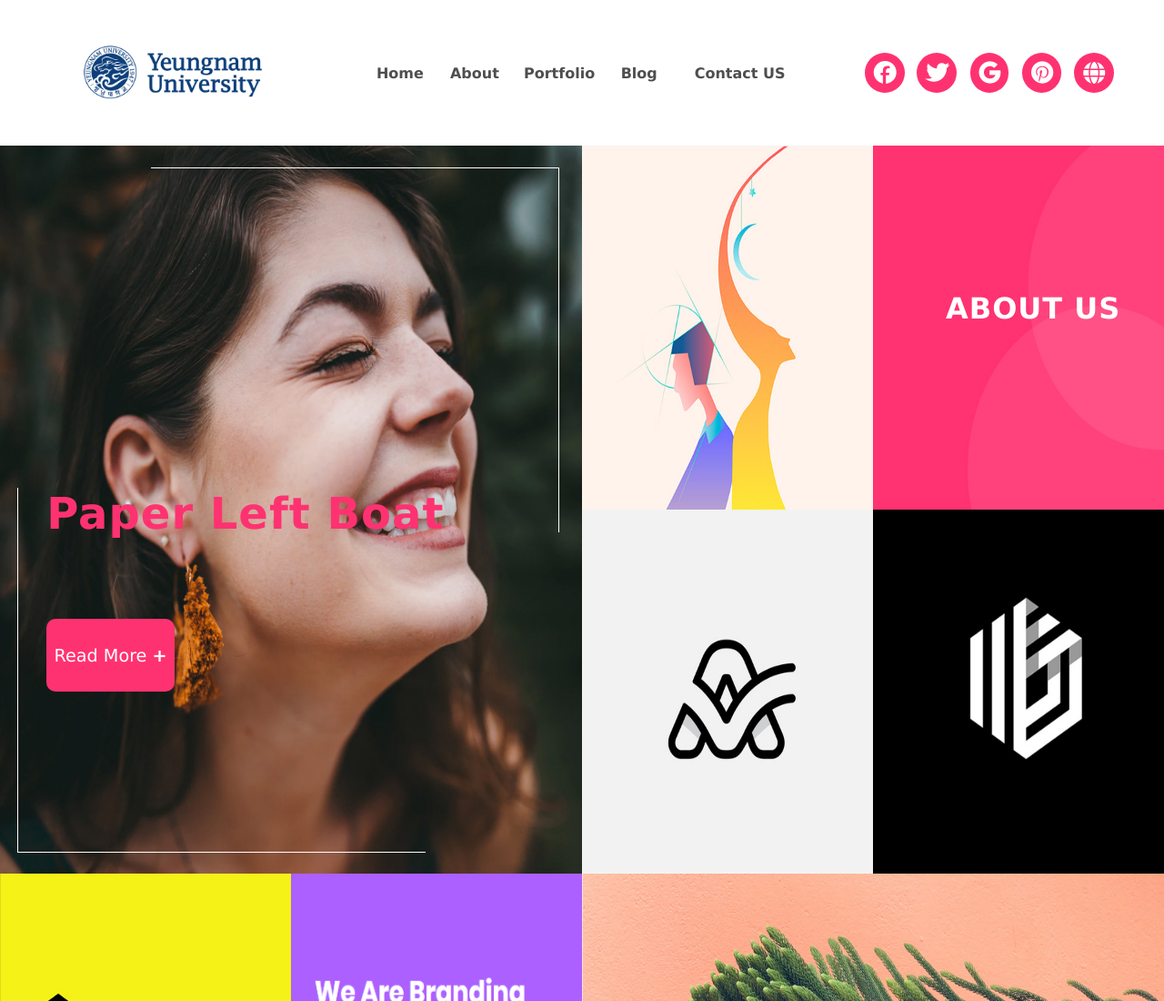
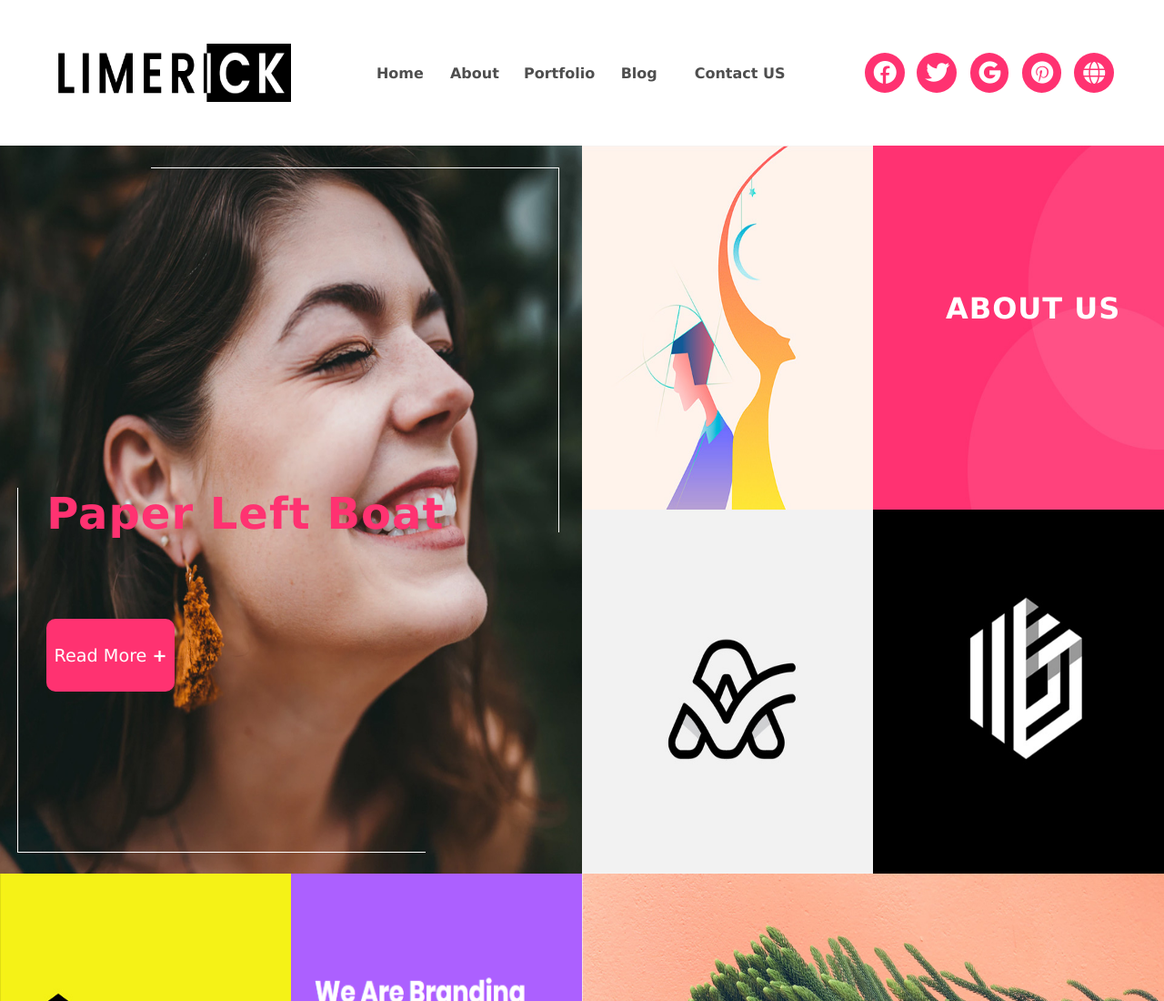
Before and after one commit to dwKim88/test2, a plain HTML site: page index.html in a window 1280 px wide. Shown: the top 1100 px of the page at 91% size. Drawn offline with Linux system fonts and the light colour scheme.

Commit message:
Update index.html

```diff
--- a/index.html
+++ b/index.html
@@ -17,7 +17,7 @@
         <nav>
             <div class="div">
                 <!-- 위쪽 로고 -->
-                <img src="./image/YU.png" alt="">
+                <img src="./img/logo.png" alt="">
             </div>
             <ul>
                 <!-- 위에 리스트 중 Home. 그 하위들은 밑에 있음-->
```
